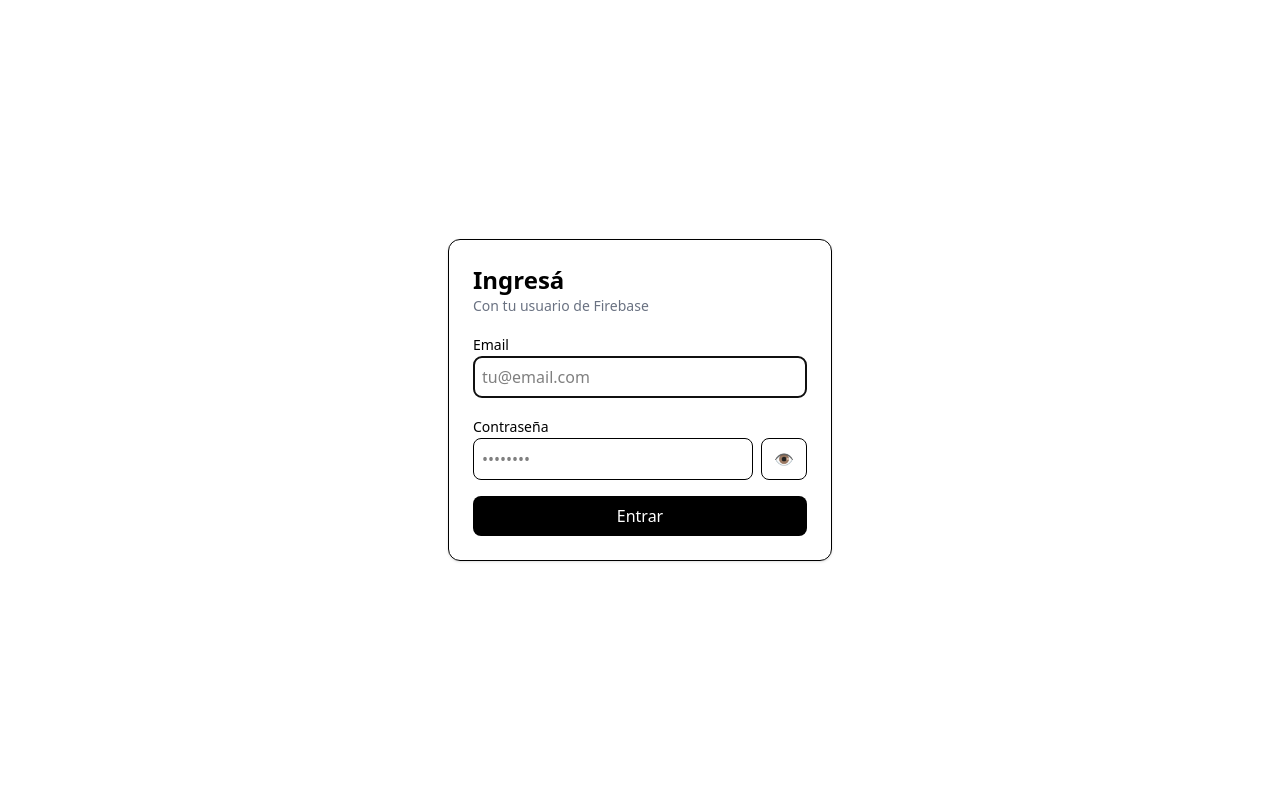
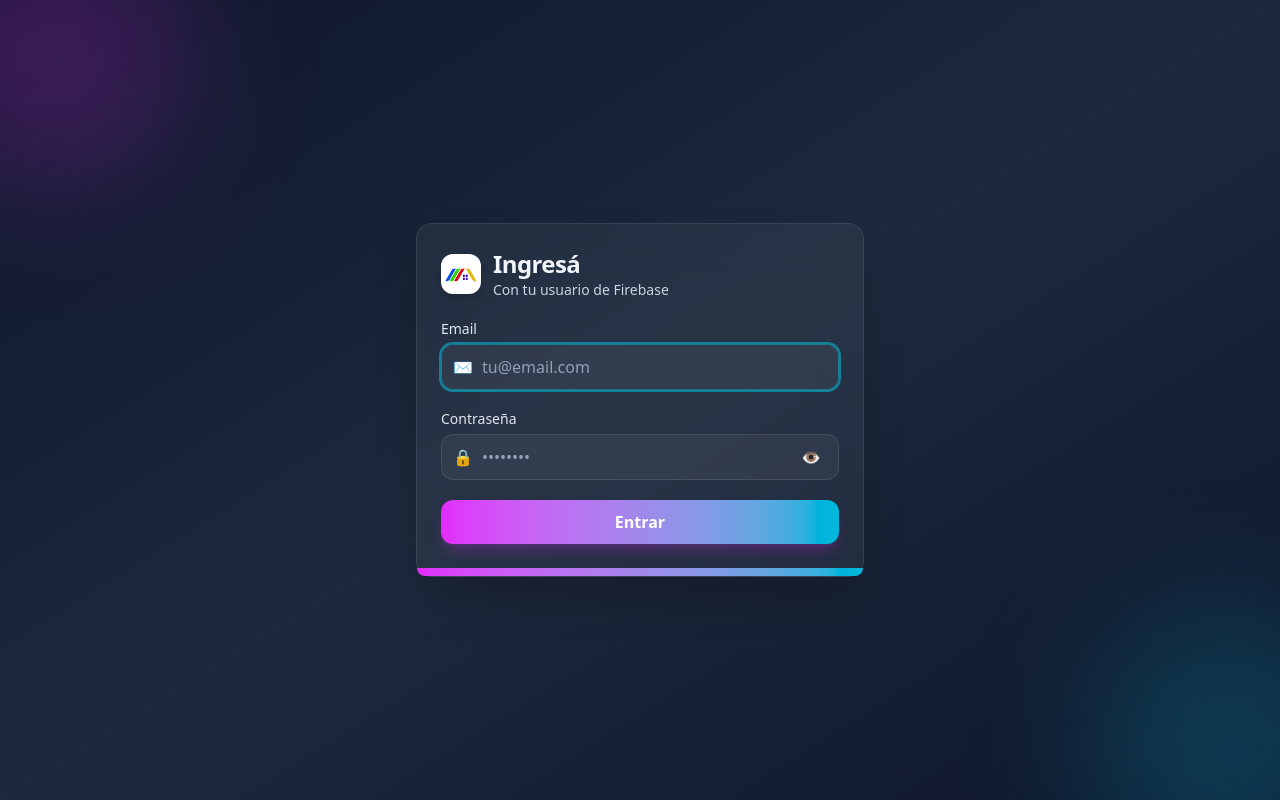
Before and after one commit to federudiero/crmforntend, a React (Vite) app: page / in a window 1280 px wide. Built offline with nearby package versions, Linux system fonts and the light colour scheme; no server answers.

Commit message:
frontend arrglo de imagenes y textos de parte deel frontend

```diff
--- a/src/components/Login.jsx
+++ b/src/components/Login.jsx
@@ -23,35 +23,123 @@ export default function Login() {
   };
 
   return (
-    <div className="flex items-center justify-center h-full p-6">
-      <form onSubmit={submit} className="w-full max-w-sm p-6 space-y-4 border shadow-sm rounded-xl">
-        <div>
-          <h1 className="text-2xl font-bold">Ingresá</h1>
-          <p className="text-sm text-gray-500">Con tu usuario de Firebase</p>
+    <div className="flex justify-center items-center p-6 w-full min-h-screen bg-gradient-to-br from-slate-900 via-slate-800 to-slate-900 text-slate-100">
+      {/* Decoración de fondo */}
+      <div className="overflow-hidden absolute inset-0 pointer-events-none">
+        <div className="absolute -top-24 -left-24 w-72 h-72 rounded-full blur-3xl bg-fuchsia-500/20" />
+        <div className="absolute -right-24 -bottom-24 w-72 h-72 rounded-full blur-3xl bg-cyan-500/20" />
       </div>
 
-        <div className="space-y-2">
-          <label className="text-sm font-medium">Email</label>
-          <input type="email" className="w-full p-2 border rounded-lg" placeholder="tu@email.com"
-                 autoFocus value={email} onChange={(e) => setEmail(e.target.value)} />
+      <form
+        onSubmit={submit}
+        className="relative w-full max-w-md rounded-2xl border shadow-2xl backdrop-blur-xl border-white/10 bg-white/5"
+      >
+        {/* Header */}
+        <div className="px-6 pt-6 pb-4">
+          <div className="flex gap-3 items-center">
+            <div className="relative w-10 h-10 rounded-xl shadow-md overflow-hidden">
+              <img
+                src="/icono.jpg"
+                alt="Logo CRM"
+                className="w-full h-full object-cover"
+              />
+            </div>
+            <div>
+              <h1 className="text-2xl font-bold tracking-tight">Ingresá</h1>
+              <p className="text-sm text-slate-300">Con tu usuario de Firebase</p>
+            </div>
+          </div>
         </div>
 
-        <div className="space-y-2">
-          <label className="text-sm font-medium">Contraseña</label>
-          <div className="flex gap-2">
-            <input type={show ? "text" : "password"} className="w-full p-2 border rounded-lg" placeholder="••••••••"
-                   value={password} onChange={(e) => setPassword(e.target.value)} />
-            <button type="button" onClick={() => setShow(s => !s)} className="px-3 border rounded-lg">
+        <div className="px-6">
+          {/* Email */}
+          <label className="text-sm font-medium text-slate-200">Email</label>
+          <div className="relative mt-1">
+            <div className="flex absolute inset-y-0 left-3 items-center pointer-events-none">
+              <span className="text-slate-400">✉️</span>
+            </div>
+            <input
+              type="email"
+              className="py-2.5 pr-3 pl-10 w-full rounded-xl border transition outline-none border-white/10 bg-white/5 text-slate-100 placeholder:text-slate-400 focus:ring-2 focus:ring-cyan-400/50 focus:border-cyan-400/40"
+              placeholder="tu@email.com"
+              autoFocus
+              autoComplete="email"
+              value={email}
+              onChange={(e) => setEmail(e.target.value)}
+            />
+          </div>
+
+          {/* Password */}
+          <div className="mt-4">
+            <label className="text-sm font-medium text-slate-200">Contraseña</label>
+            <div className="flex relative items-center mt-1">
+              <div className="flex absolute inset-y-0 left-3 items-center pointer-events-none">
+                <span className="text-slate-400">🔒</span>
+              </div>
+              <input
+                type={show ? "text" : "password"}
+                className="py-2.5 pr-12 pl-10 w-full rounded-xl border transition outline-none border-white/10 bg-white/5 text-slate-100 placeholder:text-slate-400 focus:ring-2 focus:ring-fuchsia-400/50 focus:border-fuchsia-400/40"
+                placeholder="••••••••"
+                autoComplete="current-password"
+                value={password}
+                onChange={(e) => setPassword(e.target.value)}
+              />
+              <button
+                type="button"
+                onClick={() => setShow((s) => !s)}
+                title={show ? "Ocultar contraseña" : "Mostrar contraseña"}
+                className="inline-flex absolute right-2 justify-center items-center px-2.5 py-1.5 rounded-lg transition text-slate-300 hover:text-white hover:bg-white/10"
+              >
                 {show ? "🙈" : "👁️"}
               </button>
             </div>
           </div>
 
-        {err && <div className="text-sm text-red-600">{err}</div>}
+          {/* Error */}
+          {err && (
+            <div className="px-3 py-2 mt-4 text-sm text-red-200 rounded-xl border border-red-500/40 bg-red-500/10">
+              {err}
+            </div>
+          )}
 
-        <button type="submit" disabled={loading} className="w-full py-2 text-white bg-black rounded-lg">
-          {loading ? "Ingresando..." : "Entrar"}
+          {/* Submit */}
+          <button
+            type="submit"
+            disabled={loading}
+            className="py-2.5 mt-5 mb-6 w-full font-semibold text-white bg-gradient-to-r from-fuchsia-500 to-cyan-500 rounded-xl shadow-lg transition shadow-fuchsia-500/20 disabled:opacity-60 disabled:cursor-not-allowed focus:outline-none focus:ring-2 focus:ring-white/40"
+          >
+            {loading ? (
+              <span className="inline-flex gap-2 items-center">
+                <svg
+                  className="w-4 h-4 animate-spin"
+                  viewBox="0 0 24 24"
+                  fill="none"
+                  aria-hidden="true"
+                >
+                  <circle
+                    className="opacity-25"
+                    cx="12"
+                    cy="12"
+                    r="10"
+                    stroke="currentColor"
+                    strokeWidth="4"
+                  />
+                  <path
+                    className="opacity-75"
+                    fill="currentColor"
+                    d="M4 12a8 8 0 018-8v4a4 4 0 00-4 4H4z"
+                  />
+                </svg>
+                Ingresando…
+              </span>
+            ) : (
+              "Entrar"
+            )}
           </button>
+        </div>
+
+        {/* Footer decorativo */}
+        <div className="w-full h-2 bg-gradient-to-r from-fuchsia-500 to-cyan-500 rounded-b-2xl" />
       </form>
     </div>
   );
```
Lines whose indentation alone changed are shown as unchanged.
